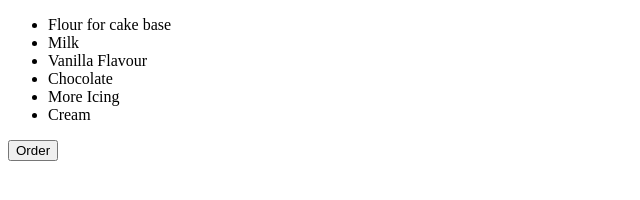
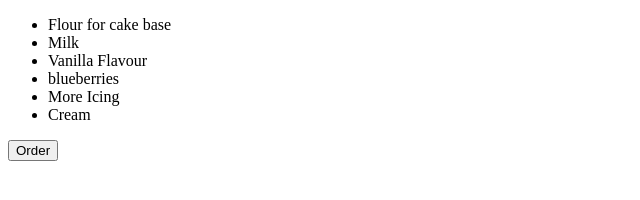
Before and after one commit to Om-Bhagwat/GitPractice, a plain HTML site: page index.html in a window 1280 px wide. Shown: the full height of the page, 0-640 px from the left. Drawn offline with Linux system fonts and the light colour scheme.

Commit message:
Chocolate to blueberries

```diff
--- a/index.html
+++ b/index.html
@@ -11,7 +11,7 @@
         <li>Flour for cake base</li>
         <li>Milk</li>
         <li>Vanilla Flavour</li>
-        <li>Chocolate</li>
+        <li>blueberries</li>
         <li> More Icing</li>
         <li>Cream</li>
     </ul>
```
